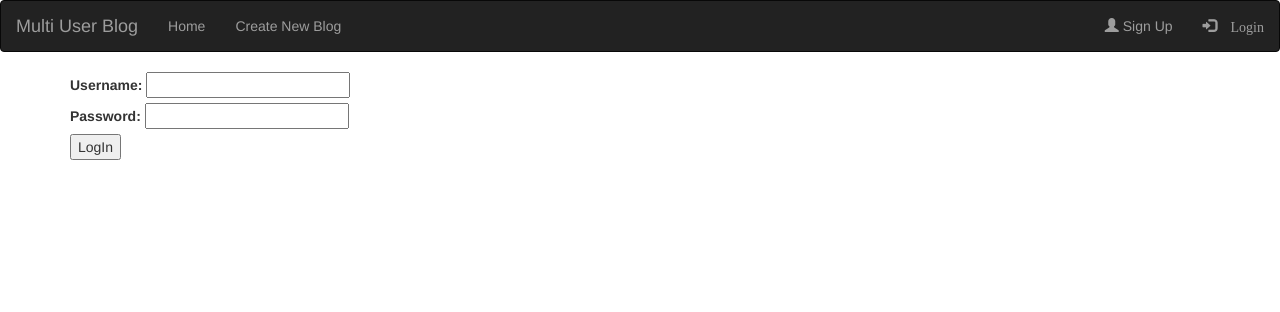
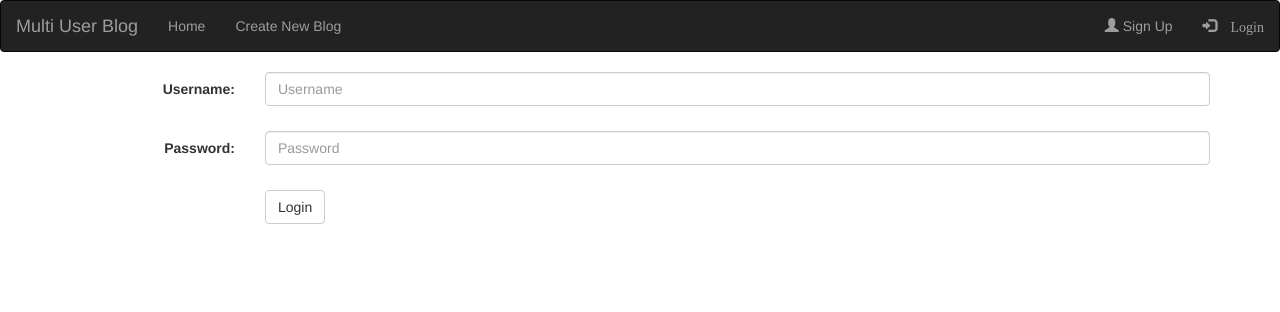
Before and after one commit to elmasria/multi-user-blog, a Python web app: template templates/login.html in a window 1280 px wide. Shown: the top 312 px of the page. Run offline with Jinja, Linux system fonts and the light colour scheme; the template is opened without the code that fills it, so the values that code supplies are empty; some libraries are stand-ins or nearby versions.

Commit message:
feat: Add design to the login page

```diff
--- /dev/null
+++ b/css/app.css
@@ -0,0 +1,3 @@
+.error-help-text {
+	color: red;
+}
--- a/templates/login.html
+++ b/templates/login.html
@@ -1,19 +1,30 @@
 {% extends "index.html" %}
 {% block content %}
-<form method="post" action="/login">
-	<div>
-		<label for="username">Username: <input type="text" id="username" name="username" value="{{username}}">
-			<span> {{ username_error }}</span>
-		</label>
+<form method="post" action="/login" class="form-horizontal">
+	<div class="form-group">
+		<label for="username" class="col-sm-2 control-label">Username:</label>
+		<div class="col-sm-10">
+			<input type="text" placeholder="Username" class="form-control" id="username" name="username" value="{{username}}">
+		</div>
+		<div class="col-sm-offset-2 col-sm-10">
+			<span class="help-block error-help-text"> {{ username_error }}</span>
+		</div>
+	</div>
+	<div class="form-group">
+		<label for="password" class="col-sm-2 control-label">Password:</label>
+		<div class="col-sm-10">
+			<input type="password" placeholder="Password" class="form-control" id="password" name="password" >
 
+		</div>
+		<div class="col-sm-offset-2 col-sm-10">
+			<span class="help-block error-help-text"> {{ password_error }}</span>
+		</div>
 	</div>
-	<div>
-		<label for="password">Password: <input type="password" id="password" name="password" >
-			<span> {{ password_error }}</span>
-		</label>
-
+	<div class="form-group">
+		<div class="col-sm-offset-2 col-sm-10">
+			<input type="submit" class="btn btn-default" value="Login">
+			<span class="help-block error-help-text">{{error}}</span>
+		</div>
 	</div>
-	<input type="submit" value="LogIn">
-	{{error}}
 </form>
 {% endblock %}
```
